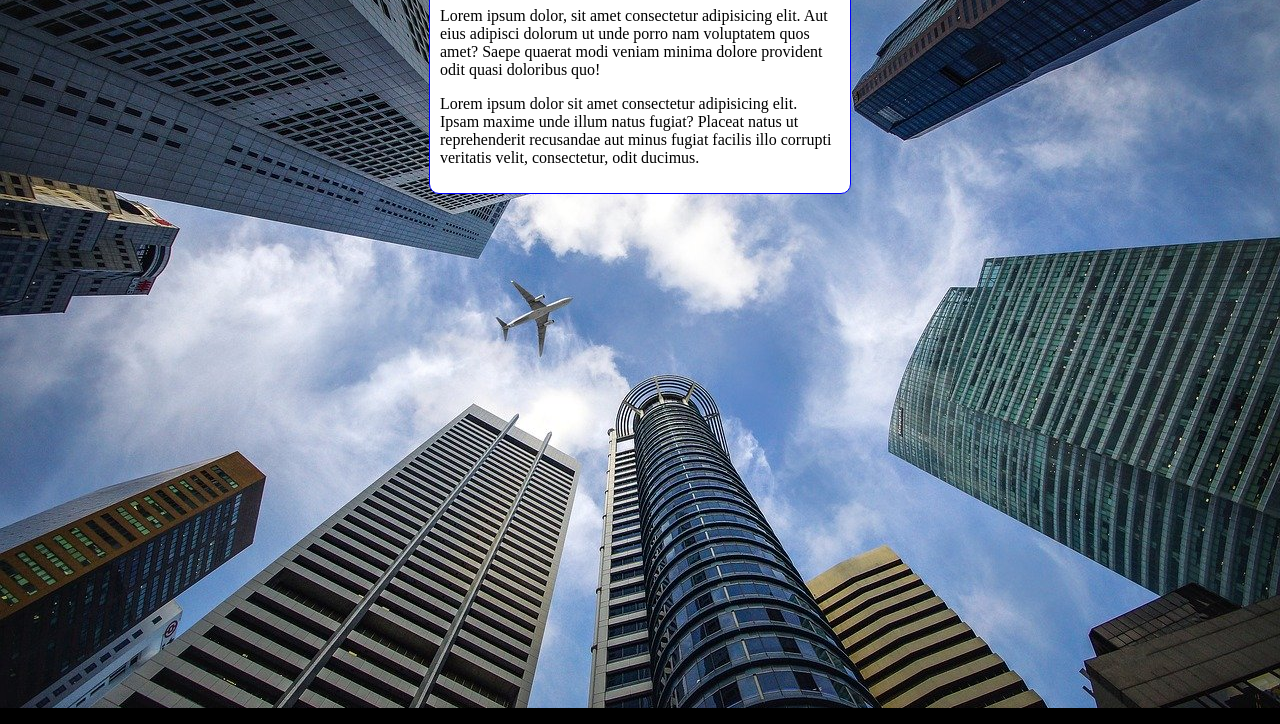
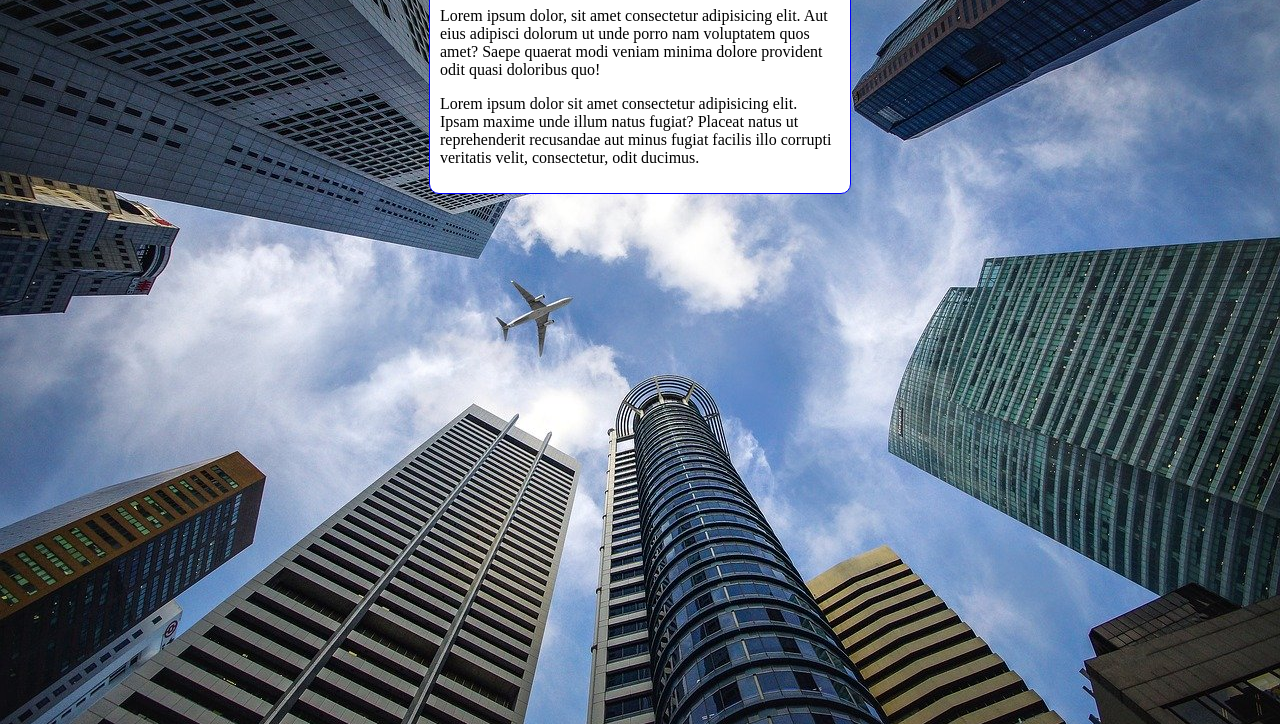
Before and after one commit to Whytter/curso-html-css, a plain HTML site: page exercicios/ex022/fundo006.html in a window 1280 px wide. Shown: the part 92-816 px from the top of the page. Drawn offline with Linux system fonts and the light colour scheme.

Commit message:
atualizei exercício 22

```diff
--- a/exercicios/ex022/fundo006.html
+++ b/exercicios/ex022/fundo006.html
@@ -7,17 +7,19 @@
     <title>Document</title>
     <style>
         body{
+            height: 100vh;
             background-color: black;
             background-image: url('imagens/wallpaper002.jpg');
             background-repeat: no-repeat;
             background-position: center top;
-            background-size: 100%;
+            background-size: cover ;
 
         }
         main {
             background-color: white;
             width: 400px;
             padding: 10px;margin: auto;
+            margin: auto;
             border-radius: 10px;
             border: 1px solid blue ;
         }
```
